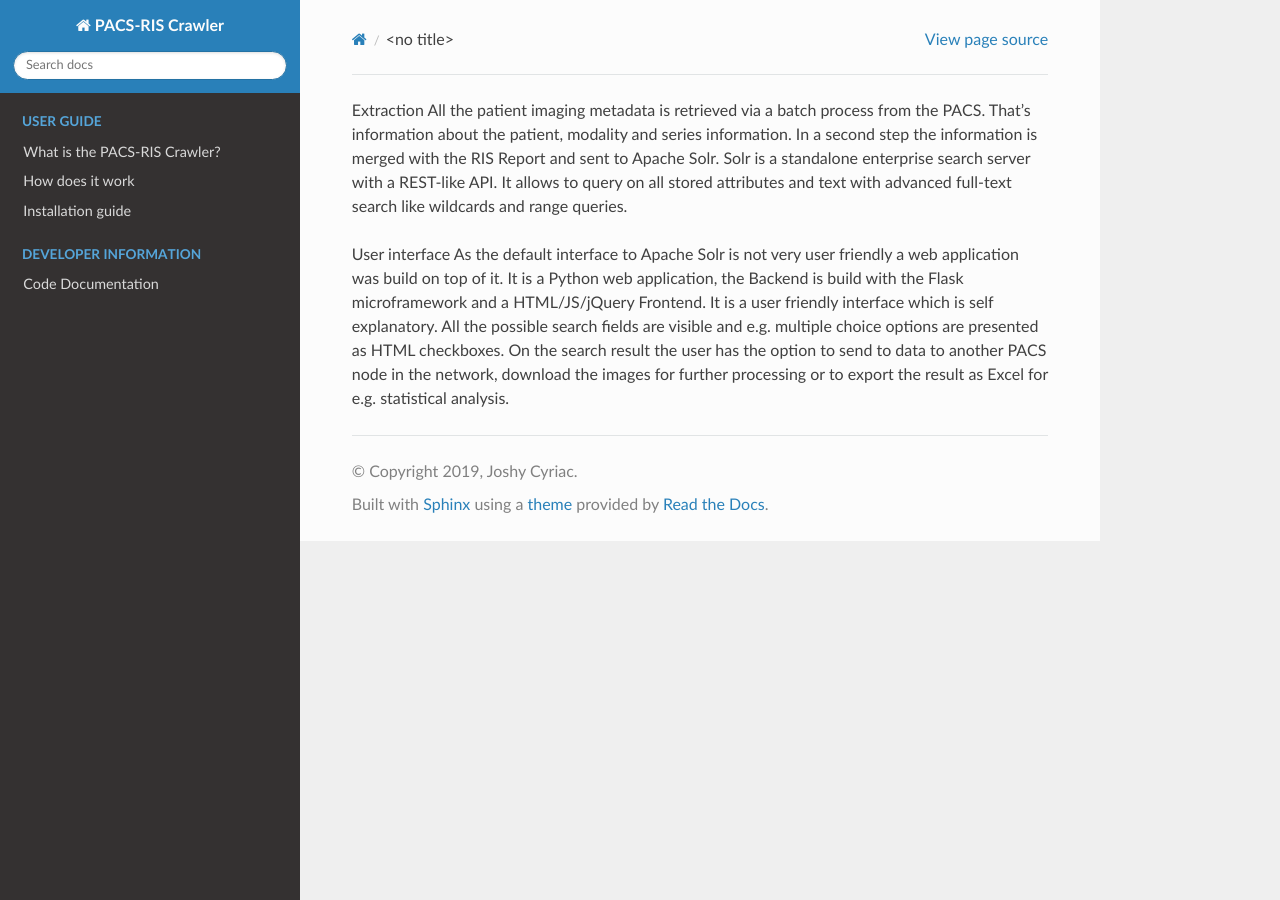
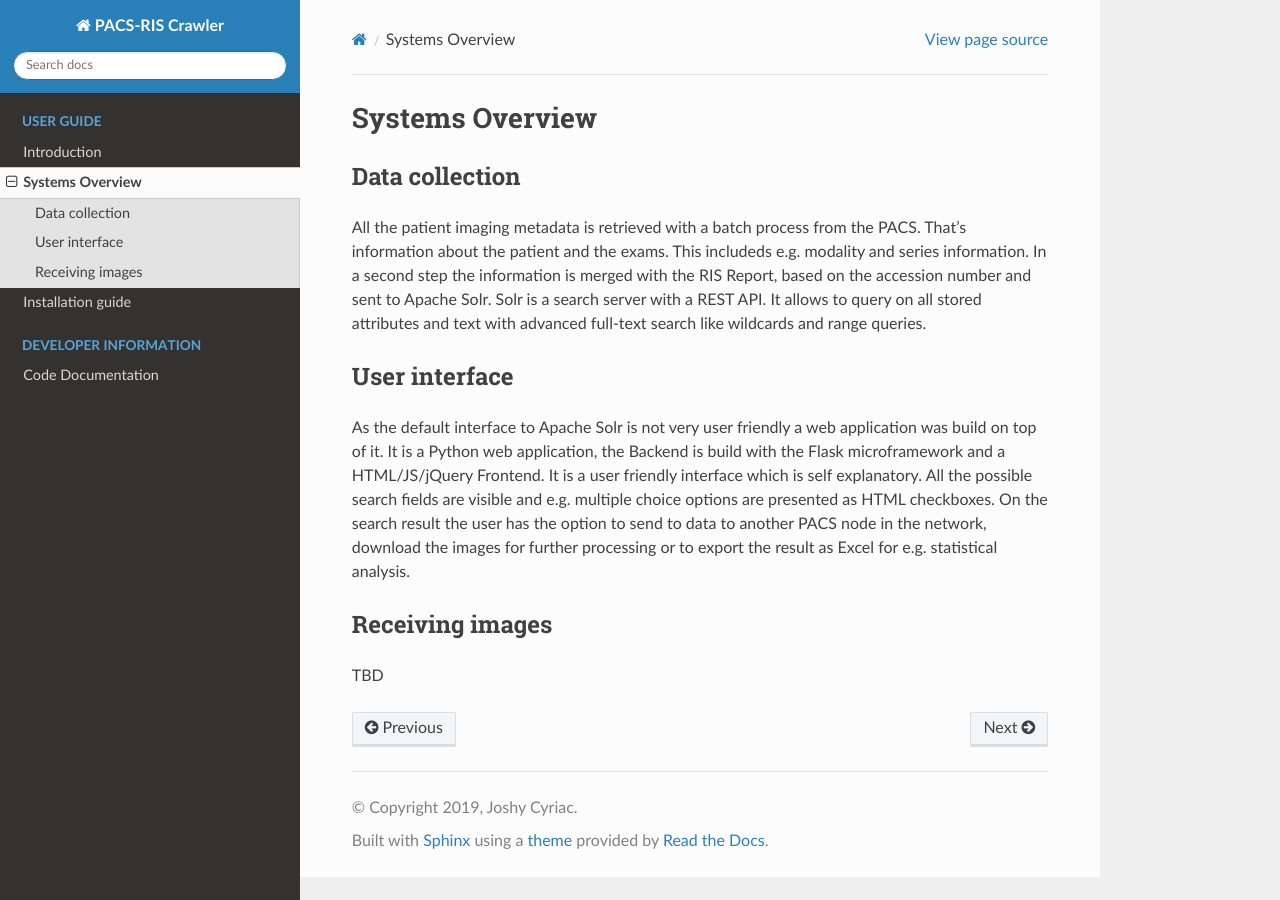
Before and after one commit to pacs-ris-crawler/pacs-ris-crawler, a Sphinx documentation site: the page built from docs/overview.rst, in a window 1280 px wide. Built offline with Sphinx 7.4.7 and the Read the Docs theme 2.0.0, drawn with Linux system fonts in a browser that asks for light colours.

Commit message:
changed to rst

```diff
--- a/docs/index.rst
+++ b/docs/index.rst
@@ -10,14 +10,13 @@ Welcome to PACS-RIS Crawler's documentation!
    :maxdepth: 2
    :caption: Contents:
 
-
 .. toctree::
    :caption: User Guide
    :maxdepth: 2
 
    intro
+   overview
    install
-
 
 
 .. toctree::
--- a/docs/intro.md
+++ b/docs/intro.rst
@@ -1,6 +1,9 @@
-# What is the PACS-RIS Crawler?
+Introduction
+=============================
+What is the PACS-RIS Crawler?
 
-## Why is this tool necessary?
+Why is this tool necessary?
+---------------------------
 
 The usual usecase for PACS/RIS is single patient-oriented. This is sufficient
 for the clinical routine. In the research setting, where patients cohorts are
@@ -13,7 +16,8 @@ corresponding RIS Report. So finding all x-ray images with a e.g.
 wrist fracture now takes only seconds instead of days.
 
 
-# How does it work
+How does it work
+------------------
 
 The PACS-RIS Crawler consists of mainly three modules. The crawler modules is
 reponsible to querying the PACS and RIS for data and storing them. The web
--- a/docs/modules.rst
+++ b/docs/modules.rst
@@ -1,7 +1,7 @@
 Code Documentation
 ==================
 
-This is about he code.
+This is about the code.
 
 .. toctree::
    :maxdepth: 2
--- a/docs/overview.md
+++ b/docs/overview.rst
@@ -1,5 +1,16 @@
-Extraction
-All the patient imaging metadata is retrieved via a batch process from the PACS. That’s information about the patient, modality and series information. In a second step the information is merged with the RIS Report and sent to Apache Solr. Solr is a standalone enterprise search server with a REST-like API. It allows to query on all stored attributes and text with advanced full-text search like wildcards and range queries.
+Systems Overview
+================
+
+Data collection
+---------------
+
+All the patient imaging metadata is retrieved with a batch process from the PACS. That’s information about the patient and the exams. This includeds e.g. modality and series information. In a second step the information is merged with the RIS Report, based on the accession number and sent to Apache Solr. Solr is a search server with a REST API. It allows to query on all stored attributes and text with advanced full-text search like wildcards and range queries.
 
 User interface
+--------------
+
 As the default interface to Apache Solr is not very user friendly a web application was build on top of it. It is a Python web application, the Backend is build with the Flask microframework and a HTML/JS/jQuery Frontend. It is a user friendly interface which is self explanatory. All the possible search fields are visible and e.g. multiple choice options are presented as HTML checkboxes. On the search result the user has the option to send to data to another PACS node in the network, download the images for further processing or to export the result as Excel for e.g. statistical analysis.
+
+Receiving images
+----------------
+TBD
```
Also changed, not shown: docs/install.md (deleted, +0 -36 lines), docs/install.rst (added, +43 -0 lines).
